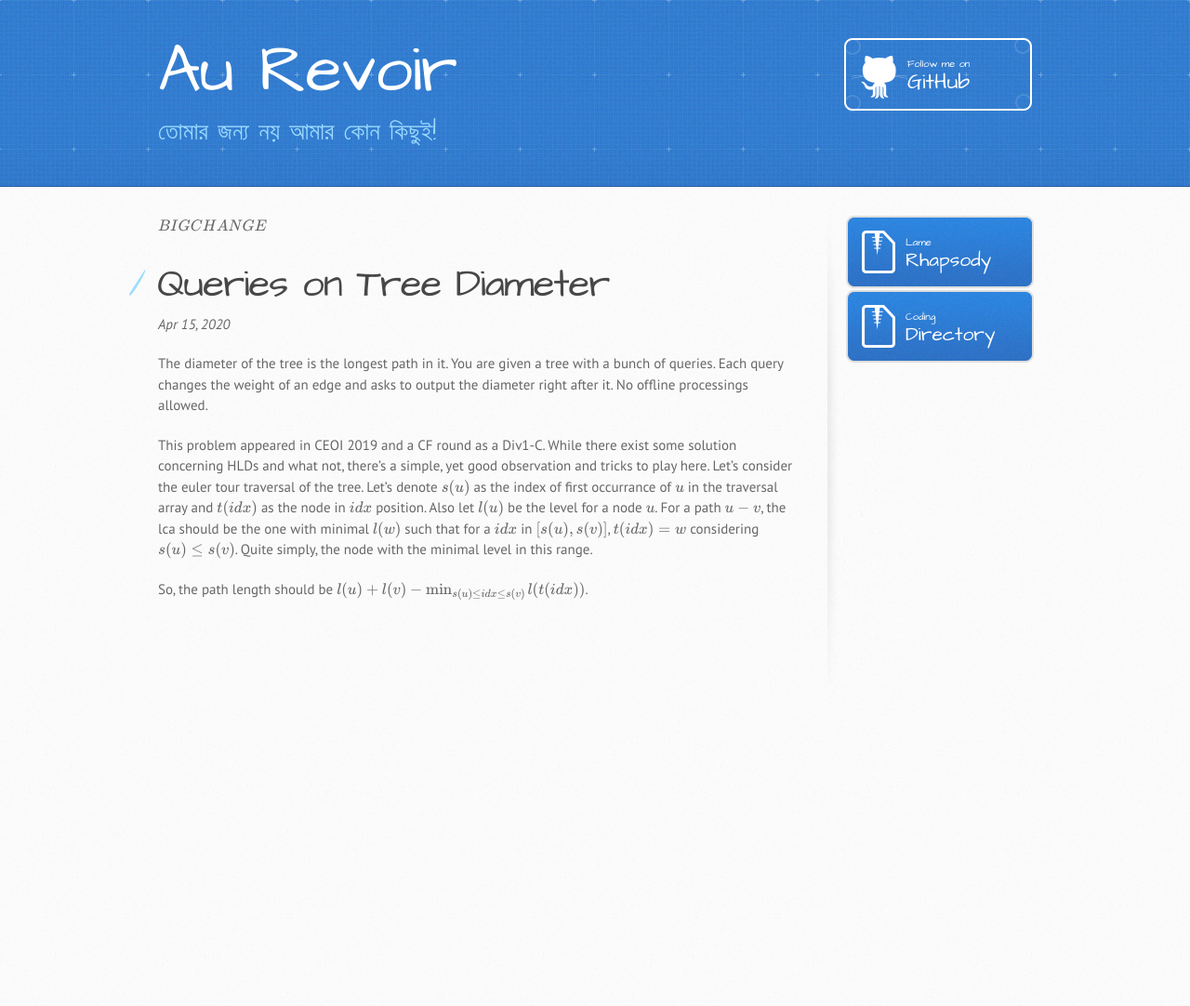
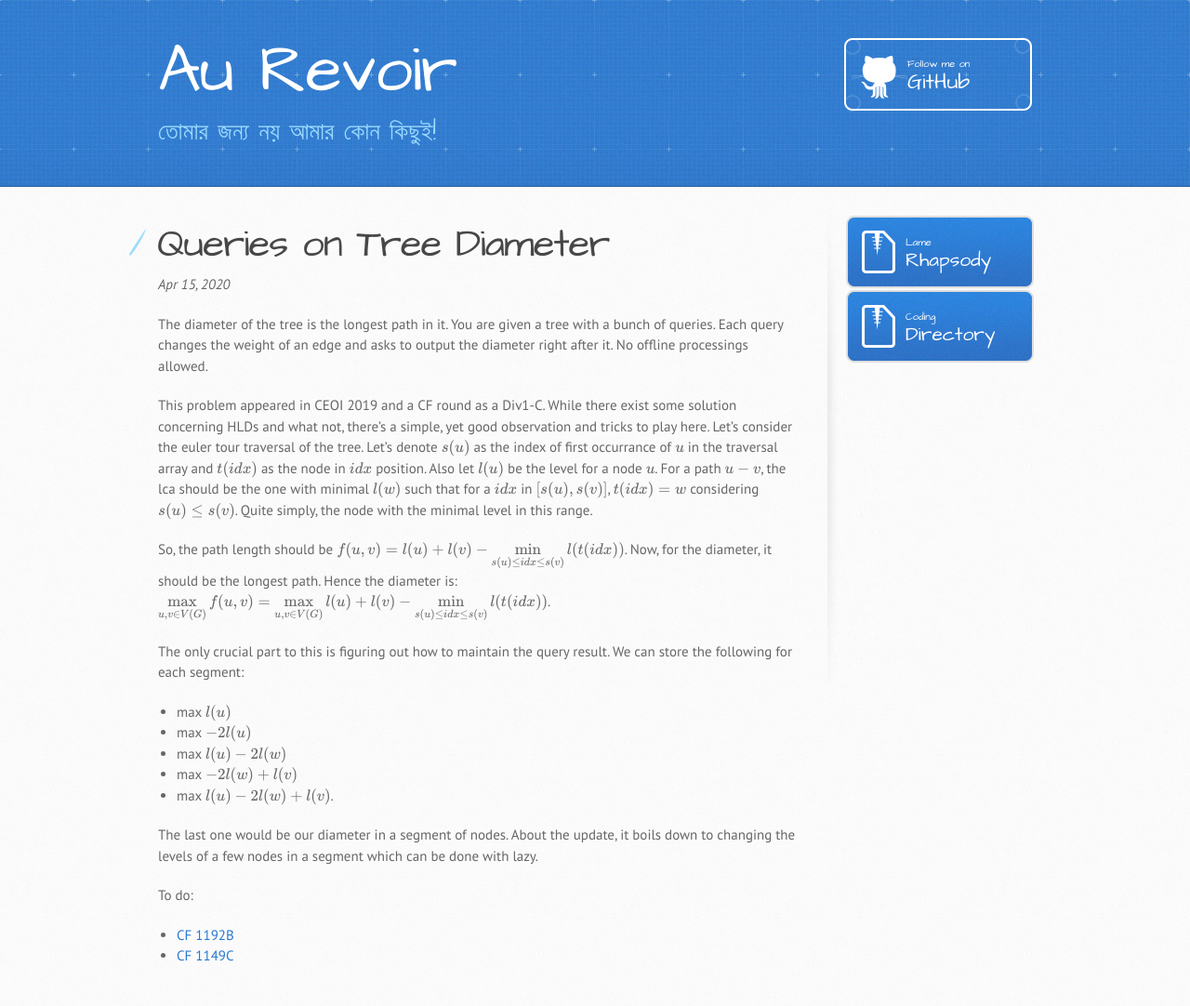
Before and after one commit to rebornplusplus/rebornplusplus.github.io, a Jekyll site: the page built from codir/dox/tree-diameter.md, in a window 1280 px wide. Shown: the whole page at 93% size. Built offline with Jekyll 4.4.1, drawn with Linux system fonts in a browser that asks for light colours; some web fonts are replaced; formulas are drawn with MathJax 3; before the commit the page ends 900 px from its top, so only the background shows below that.

Commit message:
Update tree-diameter.md

```diff
--- a/codir/dox/tree-diameter.md
+++ b/codir/dox/tree-diameter.md
@@ -3,7 +3,6 @@ layout: default
 ---
 
 {% include head.html %}
-$BIG CHANGE$
 
 # Queries on Tree Diameter
 _Apr 15, 2020_
@@ -12,4 +11,17 @@ The diameter of the tree is the longest path in it. You are given a tree with a
 
 This problem appeared in CEOI 2019 and a CF round as a Div1-C. While there exist some solution concerning HLDs and what not, there's a simple, yet good observation and tricks to play here. Let's consider the euler tour traversal of the tree. Let's denote $s(u)$ as the index of first occurrance of $u$ in the traversal array and $t(idx)$ as the node in $idx$ position. Also let $l(u)$ be the level for a node $u$. For a path $u - v$, the lca should be the one with minimal $l(w)$ such that for a $idx$ in $[s(u), s(v)]$, $t(idx) = w$ considering $s(u) \leq s(v)$. Quite simply, the node with the minimal level in this range.
 
-So, the path length should be $l(u) + l(v) - \min_{s(u) \leq idx \leq s(v)} l(t(idx))$.
+So, the path length should be $f(u, v) = l(u) + l(v) - \min\limits_{s(u) \leq idx \leq s(v)} l(t(idx))$. Now, for the diameter, it should be the longest path. Hence the diameter is: $\max\limits_{u, v \in V(G)} f(u, v) = \max\limits_{u, v \in V(G)} \{l(u) + l(v) - \min\limits_{s(u) \leq idx \leq s(v)} l(t(idx))\}$.
+
+The only crucial part to this is figuring out how to maintain the query result. We can store the following for each segment:
+- max $l(u)$
+- max $-2 l(u)$
+- max $l(u) - 2l(w)$
+- max $-2l(w) + l(v)$
+- max $l(u) - 2l(w) + l(v)$.
+
+The last one would be our diameter in a segment of nodes. About the update, it boils down to changing the levels of a few nodes in a segment which can be done with lazy.
+
+To do:
++ [CF 1192B](http://codeforces.com/contest/1192/problem/B)
++ [CF 1149C](https://codeforces.com/contest/1149/problem/C)
```
